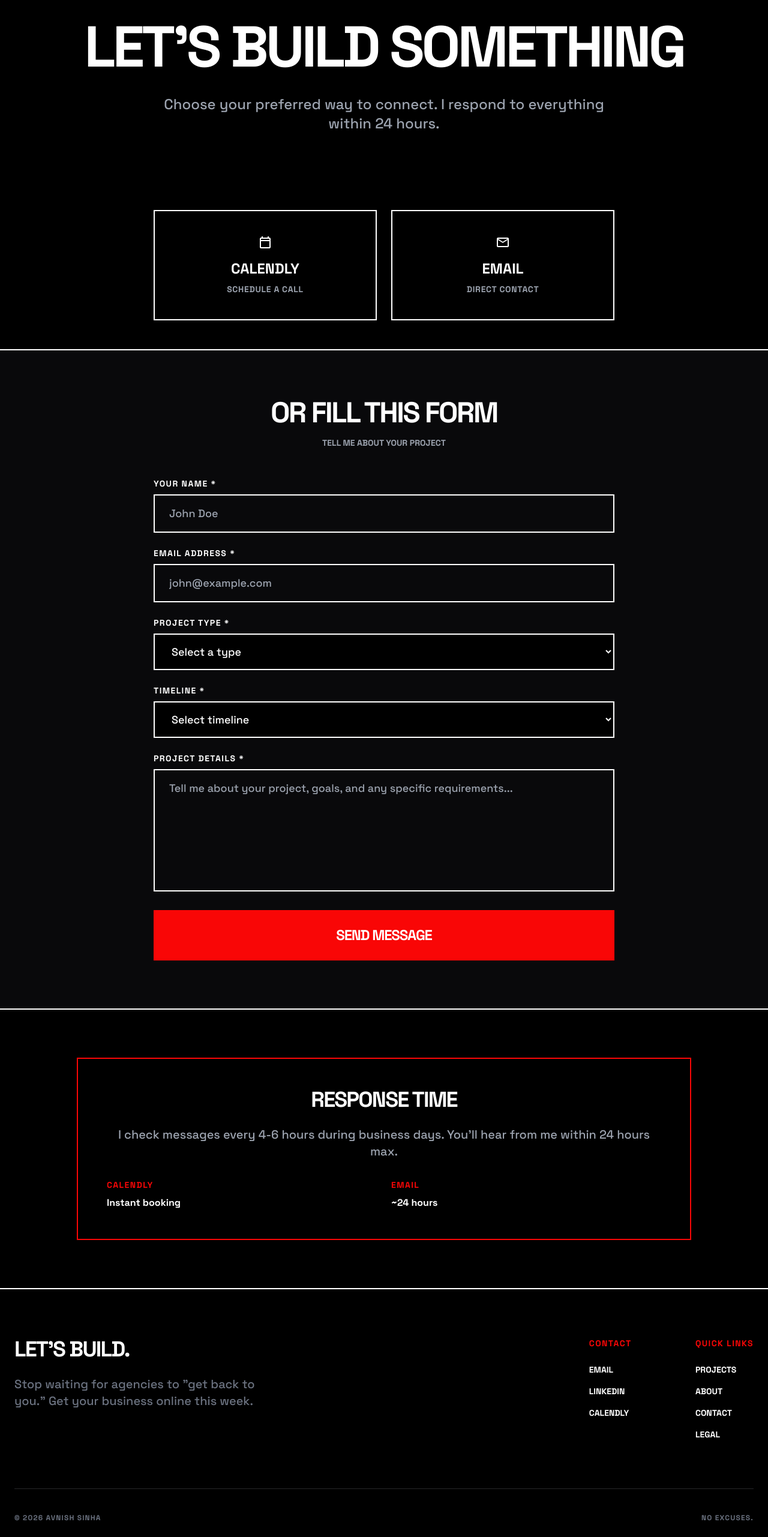
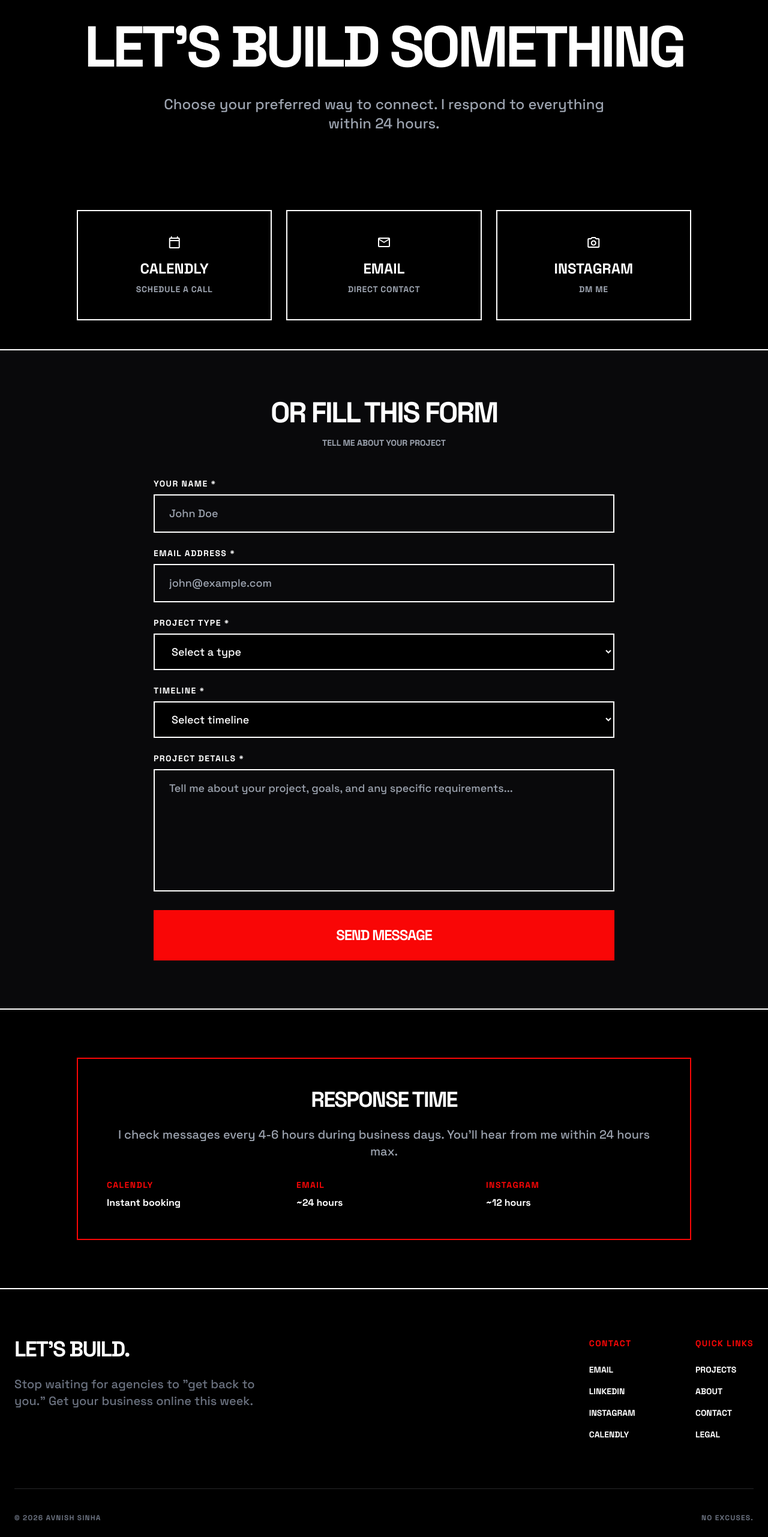
Before and after one commit to avnishsinha/Avnishsinha.com, a Next.js app: page /contact in a window 1280 px wide. Shown: the part 206-2768 px from the top of the page at 60% size. Built offline with nearby package versions, Linux system fonts and the light colour scheme.

Commit message:
some changes

```diff
--- a/app/contact/page.tsx
+++ b/app/contact/page.tsx
@@ -52,7 +52,7 @@ export default function ContactPage() {
       {/* Quick Contact Methods */}
       <section className="px-6 py-12">
         <div className="max-w-5xl mx-auto">
-          <div className="grid grid-cols-1 md:grid-cols-2 gap-6 max-w-3xl mx-auto">
+          <div className="grid grid-cols-1 md:grid-cols-3 gap-6">
             <a
               href="https://calendly.com/avnishkumarsinha69/30min"
               target="_blank"
@@ -74,6 +74,19 @@ export default function ContactPage() {
               <h3 className="text-2xl font-800 uppercase mb-2 group-hover:text-white">Email</h3>
               <p className="text-gray-400 group-hover:text-white/80 text-sm font-bold uppercase tracking-wider">
                 Direct Contact
+              </p>
+            </a>
+
+            <a
+              href="https://www.instagram.com/avnish_7742/"
+              target="_blank"
+              rel="noopener noreferrer"
+              className="border-2 border-white p-10 hover:bg-primary group transition-all text-center"
+            >
+              <span className="material-symbols-outlined text-5xl mb-4 group-hover:text-white block">photo_camera</span>
+              <h3 className="text-2xl font-800 uppercase mb-2 group-hover:text-white">Instagram</h3>
+              <p className="text-gray-400 group-hover:text-white/80 text-sm font-bold uppercase tracking-wider">
+                DM Me
               </p>
             </a>
           </div>
@@ -196,7 +209,7 @@ export default function ContactPage() {
             <p className="text-xl text-gray-400 font-medium mb-8">
               I check messages every 4-6 hours during business days. You&apos;ll hear from me within 24 hours max.
             </p>
-            <div className="grid grid-cols-1 md:grid-cols-2 gap-6 text-left">
+            <div className="grid grid-cols-1 md:grid-cols-3 gap-6 text-left">
               <div>
                 <p className="text-sm font-800 uppercase tracking-widest text-primary mb-2">Calendly</p>
                 <p className="font-bold">Instant booking</p>
@@ -205,6 +218,10 @@ export default function ContactPage() {
                 <p className="text-sm font-800 uppercase tracking-widest text-primary mb-2">Email</p>
                 <p className="font-bold">~24 hours</p>
               </div>
+              <div>
+                <p className="text-sm font-800 uppercase tracking-widest text-primary mb-2">Instagram</p>
+                <p className="font-bold">~12 hours</p>
+              </div>
             </div>
           </div>
         </div>
--- a/app/page.tsx
+++ b/app/page.tsx
@@ -8,15 +8,15 @@ export default function HomePage() {
         {/* Hero Section */}
         <section className="min-h-[80vh] flex flex-col justify-center items-center px-6 py-20 text-center">
           <div className="inline-block bg-primary text-white px-4 py-1 mb-8 font-bold uppercase tracking-widest text-sm">
-            Rapid Solo Development
+            Independent Software Engineer
           </div>
 
           <h1 className="text-6xl md:text-9xl font-800 leading-[0.9] tracking-tighter uppercase max-w-5xl mb-12">
-            I build your website in <span className="text-primary italic">7 days.</span> No excuses.
+            Designing and building <span className="text-primary italic">scalable</span> digital infrastructure.
           </h1>
 
           <p className="text-xl md:text-2xl font-medium max-w-2xl mb-12 text-gray-400">
-            High-speed solo development. No bloated agencies. No-BS approach for serious businesses who need results yesterday.
+            Premium software engineering solutions. Architecting digital systems that drive measurable business outcomes.
           </p>
 
           <div className="flex flex-col md:flex-row gap-6 w-full max-w-xl">
@@ -39,36 +39,36 @@ export default function HomePage() {
           </div>
         </section>
 
-        {/* What You Get Section */}
+        {/* Services Section */}
         <section className="px-6 py-24 border-y-2 border-white bg-white dark:bg-black">
           <div className="max-w-7xl mx-auto">
             <div className="flex flex-col md:flex-row justify-between items-end mb-16 gap-4">
-              <h2 className="text-5xl md:text-7xl font-800 uppercase tracking-tighter">What You Get</h2>
-              <p className="text-xl text-primary font-bold uppercase tracking-widest">No-BS Deliverables</p>
+              <h2 className="text-5xl md:text-7xl font-800 uppercase tracking-tighter">Core Services</h2>
+              <p className="text-xl text-primary font-bold uppercase tracking-widest">Enterprise-Grade Solutions</p>
             </div>
             <div className="grid grid-cols-1 md:grid-cols-2 lg:grid-cols-4 gap-0 border-2 border-black dark:border-white">
               <div className="p-10 border-b-2 md:border-b-0 md:border-r-2 border-black dark:border-white hover:bg-primary group transition-colors">
-                <span className="material-symbols-outlined text-4xl mb-6 group-hover:text-white">smartphone</span>
-                <h3 className="text-2xl font-800 uppercase mb-4 group-hover:text-white">Mobile-first</h3>
-                <p className="text-gray-500 group-hover:text-white/80">Pixel-perfect optimization for every screen size from day one.</p>
+                <div className="text-4xl mb-6 font-800 group-hover:text-white">01</div>
+                <h3 className="text-2xl font-800 uppercase mb-4 group-hover:text-white">Web Development</h3>
+                <p className="text-gray-500 group-hover:text-white/80">High-performance web systems built for clarity, speed, and scale.</p>
               </div>
 
               <div className="p-10 border-b-2 lg:border-b-0 lg:border-r-2 border-black dark:border-white hover:bg-primary group transition-colors">
-                <span className="material-symbols-outlined text-4xl mb-6 group-hover:text-white">forum</span>
-                <h3 className="text-2xl font-800 uppercase mb-4 group-hover:text-white">Direct Contact</h3>
-                <p className="text-gray-500 group-hover:text-white/80">Multiple ways to reach out. Email, Calendly, LinkedIn. Your choice.</p>
+                <div className="text-4xl mb-6 font-800 group-hover:text-white">02</div>
+                <h3 className="text-2xl font-800 uppercase mb-4 group-hover:text-white">Application Development</h3>
+                <p className="text-gray-500 group-hover:text-white/80">Robust mobile and desktop applications engineered for long-term reliability.</p>
               </div>
 
               <div className="p-10 border-b-2 md:border-b-0 md:border-r-2 border-black dark:border-white hover:bg-primary group transition-colors">
-                <span className="material-symbols-outlined text-4xl mb-6 group-hover:text-white">search</span>
-                <h3 className="text-2xl font-800 uppercase mb-4 group-hover:text-white">SEO-ready</h3>
-                <p className="text-gray-500 group-hover:text-white/80">Foundational structures to rank higher on Google from launch.</p>
+                <div className="text-4xl mb-6 font-800 group-hover:text-white">03</div>
+                <h3 className="text-2xl font-800 uppercase mb-4 group-hover:text-white">Digital Strategy</h3>
+                <p className="text-gray-500 group-hover:text-white/80">Data-driven digital positioning and performance optimization.</p>
               </div>
 
               <div className="p-10 hover:bg-primary group transition-colors">
-                <span className="material-symbols-outlined text-4xl mb-6 group-hover:text-white">bolt</span>
-                <h3 className="text-2xl font-800 uppercase mb-4 group-hover:text-white">Lightning Fast</h3>
-                <p className="text-gray-500 group-hover:text-white/80">Optimized code for high performance and low bounce rates.</p>
+                <div className="text-4xl mb-6 font-800 group-hover:text-white">04</div>
+                <h3 className="text-2xl font-800 uppercase mb-4 group-hover:text-white">Software Engineering</h3>
+                <p className="text-gray-500 group-hover:text-white/80">Custom backend architectures and scalable system design.</p>
               </div>
             </div>
           </div>
@@ -177,11 +177,11 @@ export default function HomePage() {
             <h2 className="text-4xl md:text-6xl font-800 uppercase tracking-tighter mb-8">One Price. No Upsells.</h2>
 
             <div className="bg-white dark:bg-white text-black py-16 px-10 border-4 border-primary mb-12 shadow-[20px_20px_0px_0px_rgba(249,6,6,1)]">
-              <p className="text-xl font-bold uppercase tracking-widest mb-4">Investment Range</p>
-              <div className="text-6xl md:text-8xl font-900 tracking-tighter mb-6">
-                ₹8k – ₹20k
+              <p className="text-xl font-bold uppercase tracking-widest mb-4">Pricing</p>
+              <div className="text-5xl md:text-7xl font-900 tracking-tighter mb-6">
+                Contact for Quote
               </div>
-              <p className="text-lg font-medium opacity-70 mb-10">Depends on complexity. Zero hidden fees.</p>
+              <p className="text-lg font-medium opacity-70 mb-10">Custom pricing based on your needs. Zero hidden fees.</p>
               <a
                 href="https://calendly.com/avnishkumarsinha69/30min"
                 target="_blank"
--- a/components/Footer.tsx
+++ b/components/Footer.tsx
@@ -25,6 +25,11 @@ export default function Footer() {
               <li>
                 <a className="hover:underline" href="https://www.linkedin.com/in/avnishkumarsinha/" target="_blank" rel="noopener noreferrer">
                   LinkedIn
+                </a>
+              </li>
+              <li>
+                <a className="hover:underline" href="https://www.instagram.com/avnish_7742/" target="_blank" rel="noopener noreferrer">
+                  Instagram
                 </a>
               </li>
               <li>
```
Also changed, not shown: index.html (+5 -5 lines).
